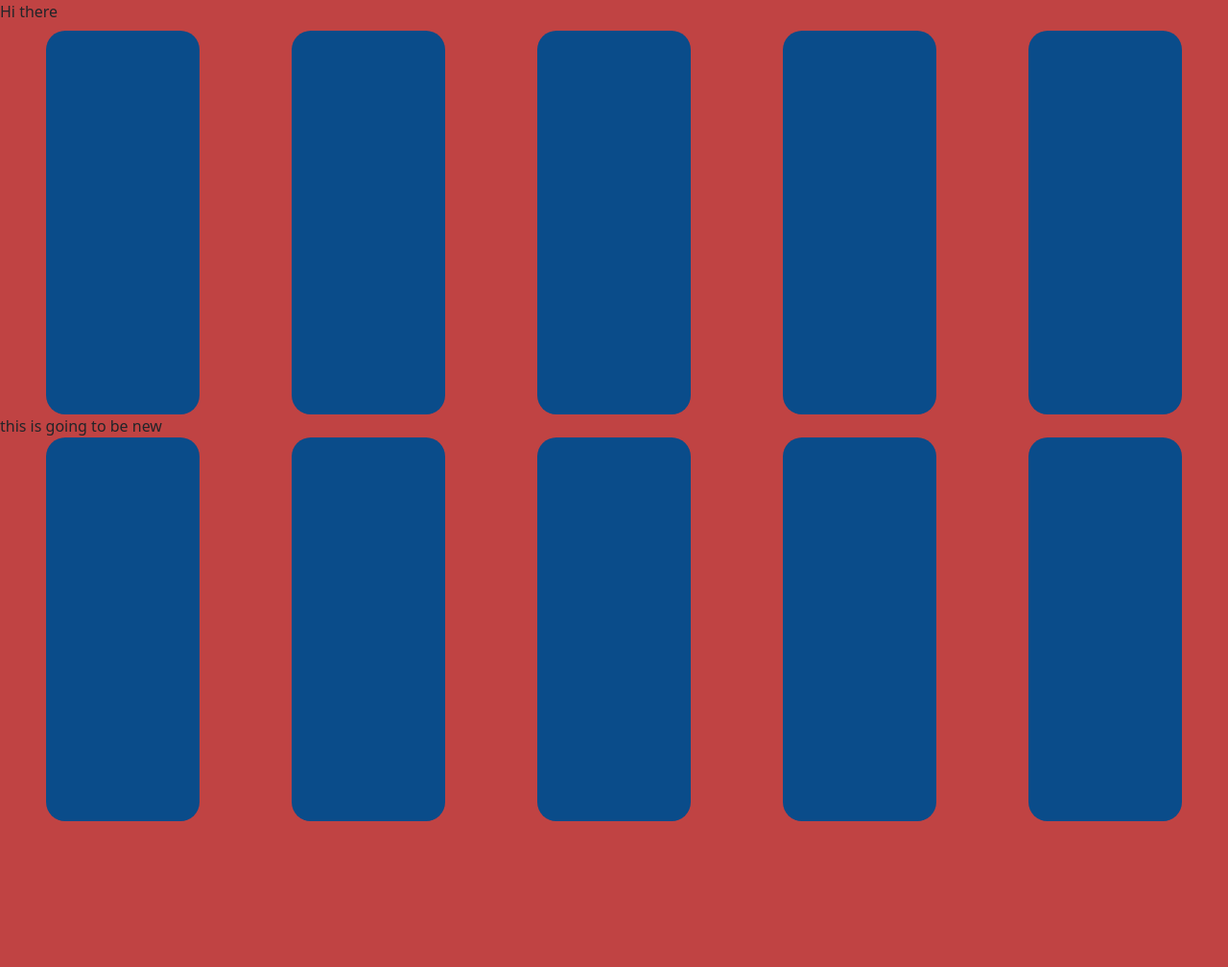
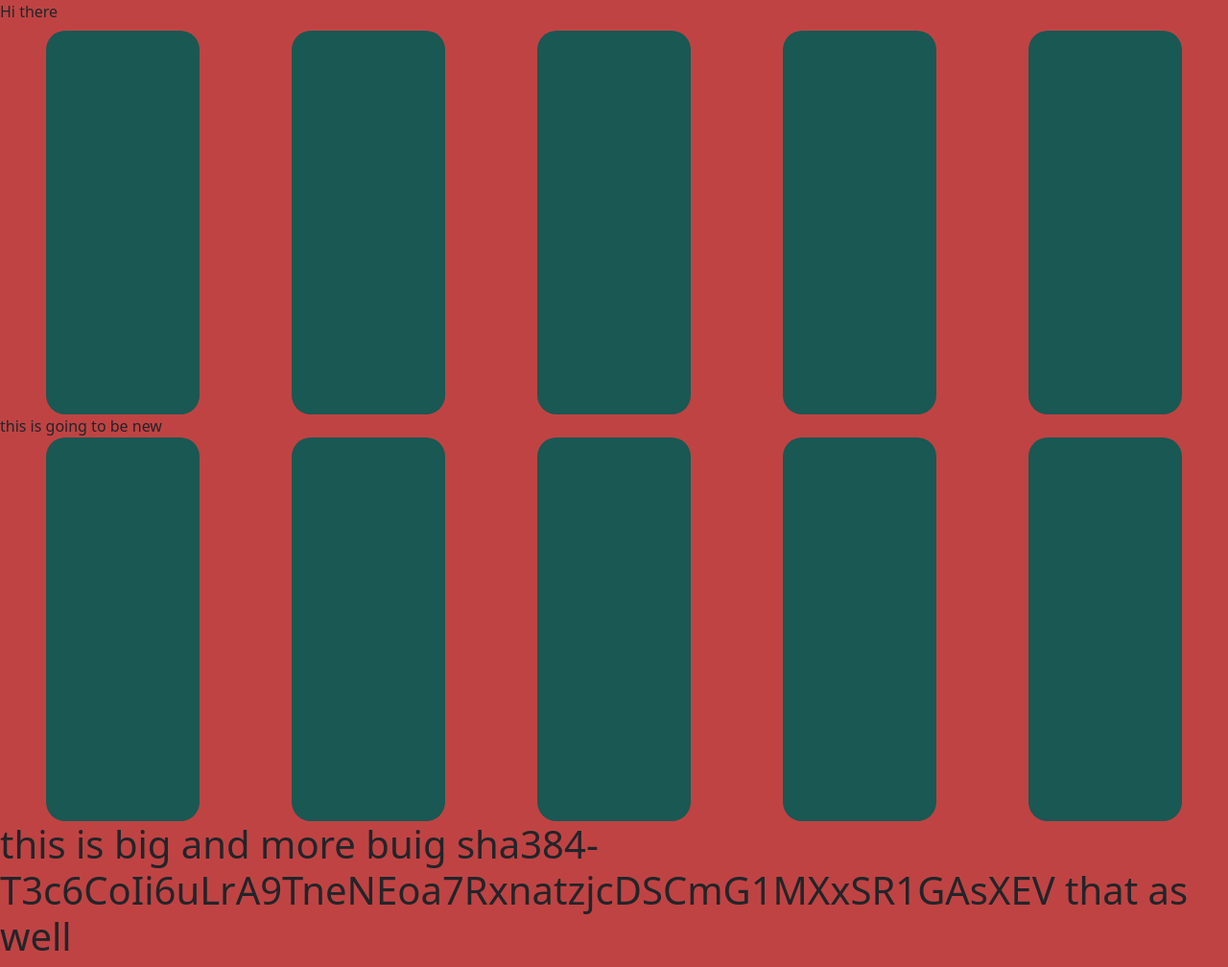
Before and after one commit to AlenMaveli/TRY_tound, a plain HTML site: page index.html in a window 1280 px wide. Shown: the whole page at 96% size. Before the commit the page ends 856 px from the top, so only its background shows below. Drawn offline with nearby package versions, Linux system fonts and the light colour scheme.

Commit message:
home pc push 2
just h1

```diff
--- a/includes/styles.css
+++ b/includes/styles.css
@@ -3,7 +3,7 @@ body{
 }
 .jumb{
     width: 160px;
-    background-color: rgb(10, 76, 138);
+    background-color: rgb(25, 88, 83);
     height: 400px;
     border-radius: 20px;
 }
--- a/index.html
+++ b/index.html
@@ -29,7 +29,10 @@
         <div class="jumb"></div>
         <div class="jumb"></div>
       </div>
-
+   <h1>this is big
+    and more buig sha384-T3c6CoIi6uLrA9TneNEoa7RxnatzjcDSCmG1MXxSR1GAsXEV
+    that as well
+   </h1>
 
 
 
```
